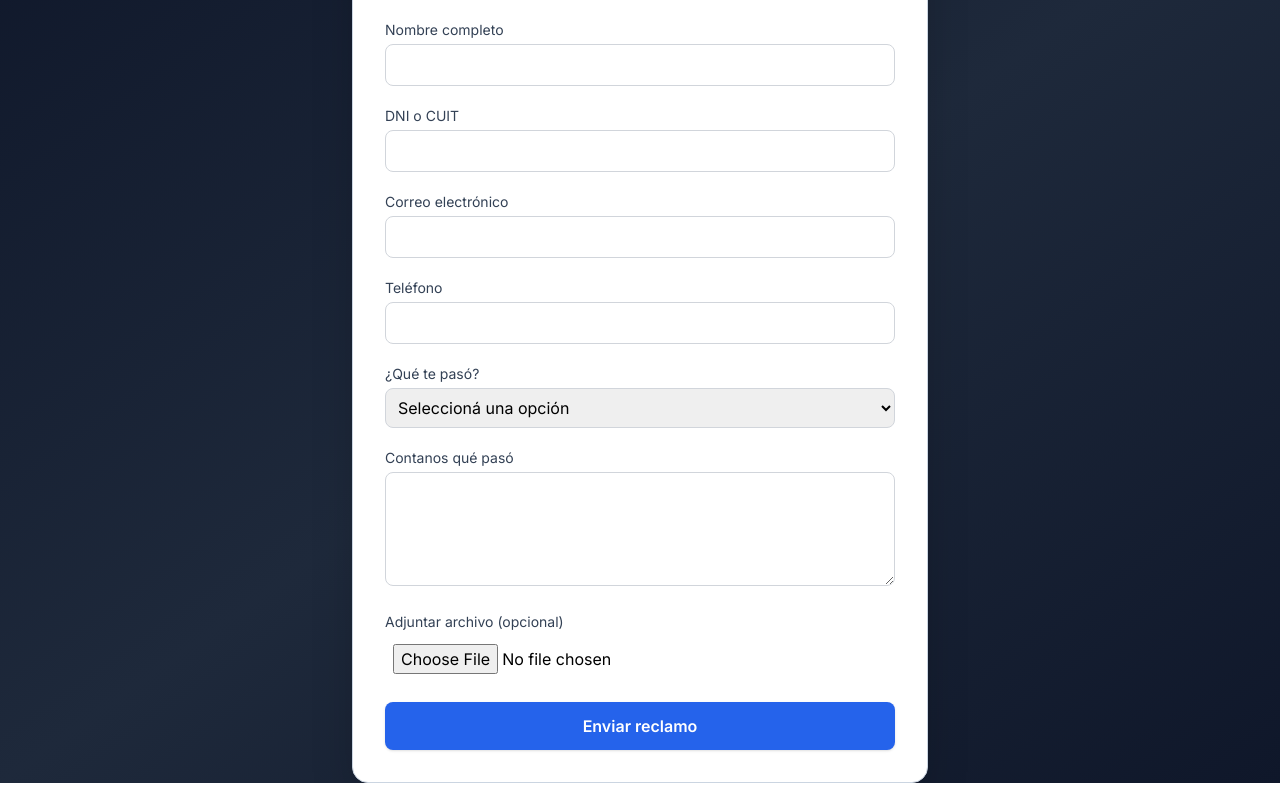
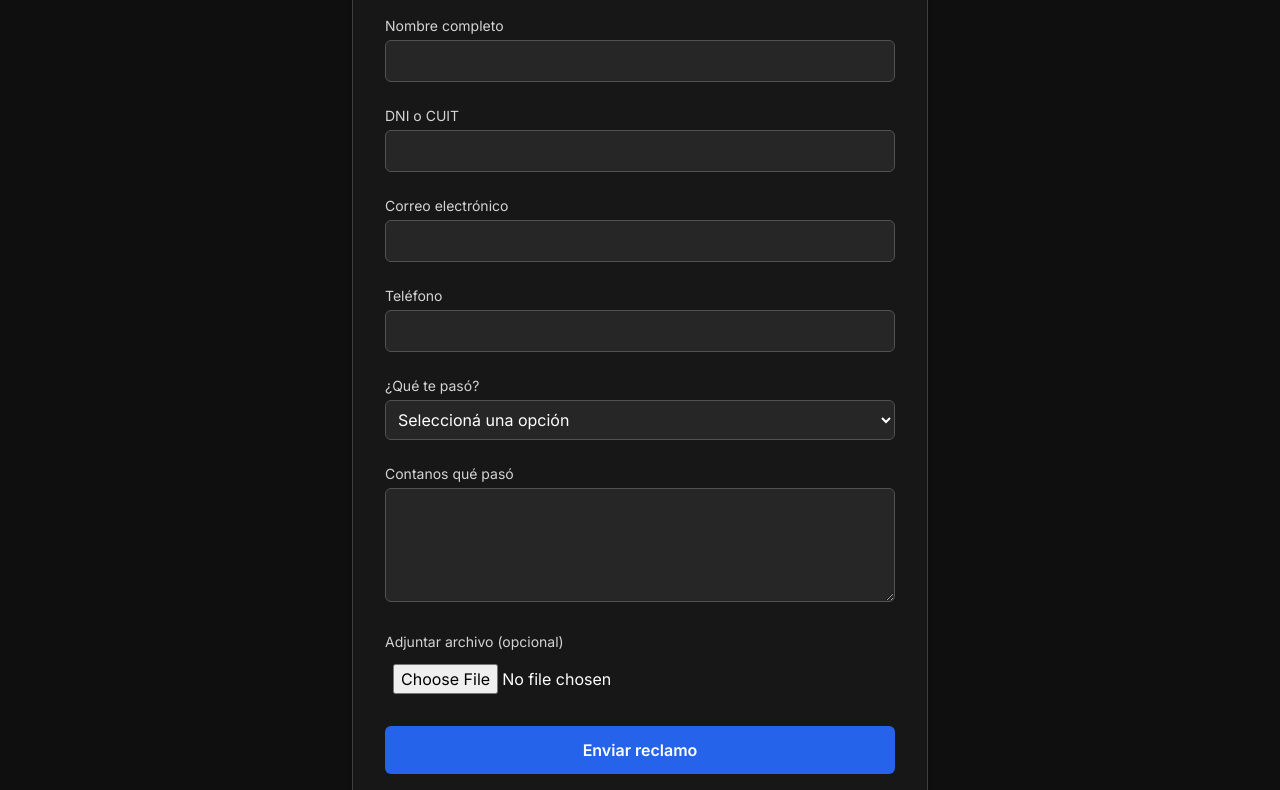
Before and after one commit to hegemonia-lab/formulario-reclamos-prueba, a plain HTML site: page index.html in a window 1280 px wide. Shown: the part 133-923 px from the top of the page. Drawn offline with nearby package versions, Linux system fonts and the light colour scheme.

Commit message:
tercer comit

```diff
--- a/index.html
+++ b/index.html
@@ -9,63 +9,42 @@
     <style>
       body {
         font-family: 'Inter', sans-serif;
-      }
-
-      @keyframes fadeUp {
-        0% {
-          opacity: 0;
-          transform: translateY(20px);
-        }
-        100% {
-          opacity: 1;
-          transform: translateY(0);
-        }
-      }
-
-      .fade-in-up {
-        animation: fadeUp 0.6s ease-out;
+        background-color: #0f0f0f;
       }
     </style>
   </head>
-  <body class="min-h-screen bg-gradient-to-br from-slate-900 via-slate-800 to-slate-900 flex items-center justify-center px-4">
+  <body class="min-h-screen flex items-center justify-center px-4 py-12">
 
-    <div class="w-full max-w-xl p-8 bg-white shadow-2xl rounded-2xl border border-slate-300 fade-in-up">
+    <div class="w-full max-w-xl p-8 bg-neutral-900 text-white rounded-xl border border-neutral-700 shadow-md">
 
-      <!-- Logo simulado -->
-      <div class="flex justify-center mb-4">
-        <div class="w-12 h-12 bg-blue-600 rounded-full flex items-center justify-center text-white text-lg font-bold shadow-md">
-          H
-        </div>
-      </div>
-
-      <h1 class="text-2xl font-semibold text-center text-slate-800 mb-6">
-        Formulario de Reclamo por Fraude
+      <h1 class="text-3xl font-semibold text-center text-white mb-8">
+        Formulario de <span class="text-red-500">Reclamo</span> por Fraude
       </h1>
 
-      <form id="reclamoForm" class="space-y-5">
+      <form id="reclamoForm" class="space-y-6">
         <div>
-          <label class="block text-sm font-medium text-slate-700">Nombre completo</label>
-          <input type="text" name="nombre" required class="w-full mt-1 p-2 border border-gray-300 rounded-lg focus:outline-none focus:ring-2 focus:ring-blue-500" />
+          <label class="block text-sm font-medium text-neutral-300">Nombre completo</label>
+          <input type="text" name="nombre" required class="w-full mt-1 p-2 rounded-md bg-neutral-800 border border-neutral-600 text-white focus:outline-none focus:ring-2 focus:ring-blue-500" />
         </div>
 
         <div>
-          <label class="block text-sm font-medium text-slate-700">DNI o CUIT</label>
-          <input type="text" name="dni" required class="w-full mt-1 p-2 border border-gray-300 rounded-lg focus:outline-none focus:ring-2 focus:ring-blue-500" />
+          <label class="block text-sm font-medium text-neutral-300">DNI o CUIT</label>
+          <input type="text" name="dni" required class="w-full mt-1 p-2 rounded-md bg-neutral-800 border border-neutral-600 text-white focus:outline-none focus:ring-2 focus:ring-blue-500" />
         </div>
 
         <div>
-          <label class="block text-sm font-medium text-slate-700">Correo electrónico</label>
-          <input type="email" name="email" required class="w-full mt-1 p-2 border border-gray-300 rounded-lg focus:outline-none focus:ring-2 focus:ring-blue-500" />
+          <label class="block text-sm font-medium text-neutral-300">Correo electrónico</label>
+          <input type="email" name="email" required class="w-full mt-1 p-2 rounded-md bg-neutral-800 border border-neutral-600 text-white focus:outline-none focus:ring-2 focus:ring-blue-500" />
         </div>
 
         <div>
-          <label class="block text-sm font-medium text-slate-700">Teléfono</label>
-          <input type="tel" name="telefono" required class="w-full mt-1 p-2 border border-gray-300 rounded-lg focus:outline-none focus:ring-2 focus:ring-blue-500" />
+          <label class="block text-sm font-medium text-neutral-300">Teléfono</label>
+          <input type="tel" name="telefono" required class="w-full mt-1 p-2 rounded-md bg-neutral-800 border border-neutral-600 text-white focus:outline-none focus:ring-2 focus:ring-blue-500" />
         </div>
 
         <div>
-          <label class="block text-sm font-medium text-slate-700">¿Qué te pasó?</label>
-          <select name="tipo" required class="w-full mt-1 p-2 border border-gray-300 rounded-lg focus:outline-none focus:ring-2 focus:ring-blue-500">
+          <label class="block text-sm font-medium text-neutral-300">¿Qué te pasó?</label>
+          <select name="tipo" required class="w-full mt-1 p-2 rounded-md bg-neutral-800 border border-neutral-600 text-white focus:outline-none focus:ring-2 focus:ring-blue-500">
             <option value="">Seleccioná una opción</option>
             <option>Me sacaron plata sin autorización</option>
             <option>Me pidieron datos por WhatsApp o llamada</option>
@@ -76,21 +55,21 @@
         </div>
 
         <div>
-          <label class="block text-sm font-medium text-slate-700">Contanos qué pasó</label>
-          <textarea name="descripcion" rows="4" required class="w-full mt-1 p-2 border border-gray-300 rounded-lg focus:outline-none focus:ring-2 focus:ring-blue-500"></textarea>
+          <label class="block text-sm font-medium text-neutral-300">Contanos qué pasó</label>
+          <textarea name="descripcion" rows="4" required class="w-full mt-1 p-2 rounded-md bg-neutral-800 border border-neutral-600 text-white focus:outline-none focus:ring-2 focus:ring-blue-500"></textarea>
         </div>
 
         <div>
-          <label class="block text-sm font-medium text-slate-700">Adjuntar archivo (opcional)</label>
-          <input type="file" name="archivo" accept=".jpg,.jpeg,.png,.pdf" class="w-full mt-1 p-2" />
+          <label class="block text-sm font-medium text-neutral-300">Adjuntar archivo (opcional)</label>
+          <input type="file" name="archivo" accept=".jpg,.jpeg,.png,.pdf" class="w-full mt-1 p-2 text-white" />
         </div>
 
-        <button type="submit" class="w-full py-3 bg-blue-600 text-white font-semibold rounded-lg shadow hover:bg-blue-700 transition duration-150">
+        <button type="submit" class="w-full py-3 bg-blue-600 hover:bg-blue-700 text-white font-semibold rounded-md transition">
           Enviar reclamo
         </button>
       </form>
 
-      <div id="mensajeGracias" class="mt-6 text-green-600 text-center font-medium text-lg hidden">
+      <div id="mensajeGracias" class="mt-6 text-green-400 text-center font-medium text-lg hidden">
         ¡Gracias! Tu reclamo fue enviado correctamente.
       </div>
     </div>
```
